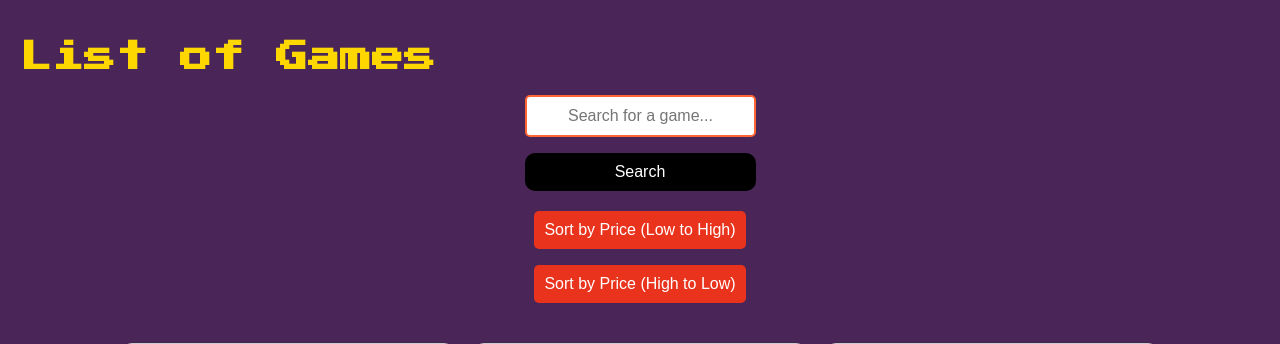
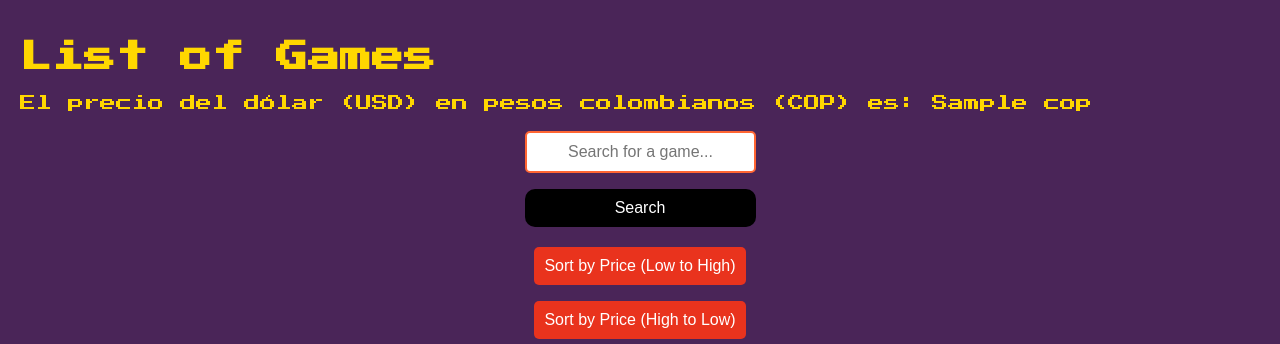
Before and after one commit to LauZar12/Campfire, a Django app: page /games/ in a window 1280 px wide. Shown: the part 110-454 px from the top of the page. Run offline with Django 5.2, Linux system fonts and the light colour scheme; a user stored in the database is signed in; data comes from the database, SQL or seed files in the repository; tables that the repository leaves empty hold one stand-in row (values such as "Sample post"); a database or web service that is not in the repository returns one stand-in record (values such as "Sample title"); data that the repository does not hold is empty.

Commit message:
change twitch api for dolar to cop api

```diff
--- a/shop/templates/games.html
+++ b/shop/templates/games.html
@@ -6,6 +6,12 @@
 
 {% block content %}
 <h1>{% trans "List of Games" %}</h1>
+
+{% if dolar %}
+  <p>El precio del dólar (USD) en pesos colombianos (COP) es: {{ dolar }}</p>
+{% else %}
+  <p>No se pudo obtener el precio del dólar en este momento.</p>
+{% endif %}
 
 <!-- Formulario de búsqueda -->
 <div class="search-container">
--- a/shop/urls.py
+++ b/shop/urls.py
@@ -1,6 +1,6 @@
 # Miguel Angel Cock Cano
 from django.urls import path
-from .views import Home, Login, Logout, Signup, Games, GameView, Cart, Account, GamesRest, twitchAPI
+from .views import Home, Login, Logout, Signup, Games, GameView, Cart, Account, GamesRest
 
 urlpatterns = [
     path('', Home.as_view(), name='home'),
@@ -11,7 +11,5 @@ urlpatterns = [
     path('game/', GameView.as_view(), name='game'),
     path('cart/', Cart.as_view(), name='cart'),
     path('account/', Account.as_view(), name='account'),
-
-    path('twitchAPI/', twitchAPI.as_view(), name='twitchAPI'),
     path('gamesAPI/', GamesRest.as_view(), name='')
 ]
--- /dev/null
+++ b/shop/utils.py
@@ -0,0 +1,15 @@
+import requests
+
+def get_dolar():
+    # URL de la API (aquí utilizamos Exchange Rates API como ejemplo)
+    url = f"https://api.exchangerate-api.com/v4/latest/USD"
+
+    # Realizar la solicitud GET
+    response = requests.get(url)
+    data = response.json()
+
+    # Obtener el valor del dólar en pesos colombianos
+    tasa_cop = data["rates"].get("COP")
+
+    # Pasar la tasa a la plantilla
+    return tasa_cop
--- a/shop/views.py
+++ b/shop/views.py
@@ -9,9 +9,7 @@ from django.urls import reverse_lazy
 from .models import Game, ShoppingCart, CartItem, GameOwner, Review, Wallet, Receipt
 from .interfaces import PDFReceiptGenerator, TextReceiptGenerator
 
-from asgiref.sync import sync_to_async
-from twitchAPI.twitch import Twitch
-from django.template.response import TemplateResponse
+from .utils import get_dolar
 
 # REST
 from rest_framework.response import Response
@@ -58,6 +56,8 @@ class Games(LoginRequiredMixin, View):
     def get(self, request):
         sort_by_price = request.GET.get('sort_by_price', None)
 
+        dolar = get_dolar()
+
         if sort_by_price == 'asc':
             games = Game.objects.all().order_by('price')  # Sort ascending
         elif sort_by_price == 'desc':
@@ -67,6 +67,7 @@ class Games(LoginRequiredMixin, View):
 
         return render(request, self.template_name, {
             'games': games,
+            'dolar': dolar
         })
 
     def post(self, request):
@@ -213,23 +214,3 @@ class GamesRest(APIView):
         books = Game.objects.all()
         serializer = GamesSerializer(books, many=True)
         return Response(serializer.data)
-
-
-# =========================APItwitch=========================
-class twitchAPI(LoginRequiredMixin, View):
-    template_name = 'twitchAPI.html'
-    client_id = 'h3hmz0gxdnm0abf6hm3clfenrpa67x'
-    client_secret = 'g10zo38xq3b9f965e6758ru25ubzge'
-
-    def get(self, request):
-        # Initialize the Twitch client with credentials
-        twitch = Twitch(self.client_id, self.client_secret)
-        twitch.authenticate_app([])
-
-        # Call the Top Games endpoint
-        top_juegos = twitch.get_top_games(first=20)
-        juegos = top_juegos['data']
-
-        # Render the template with context
-        contexto = {'juegos': juegos}
-        return render(request, self.template_name, contexto)
```
